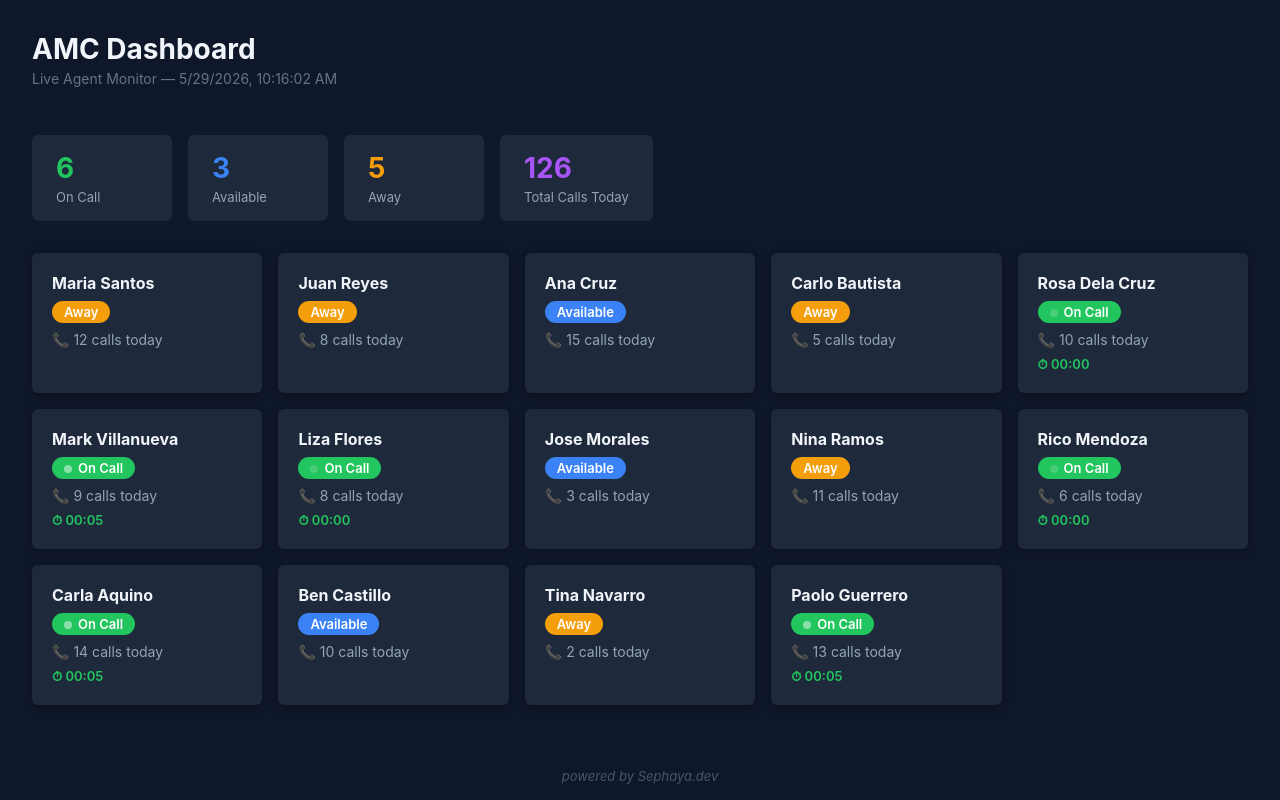
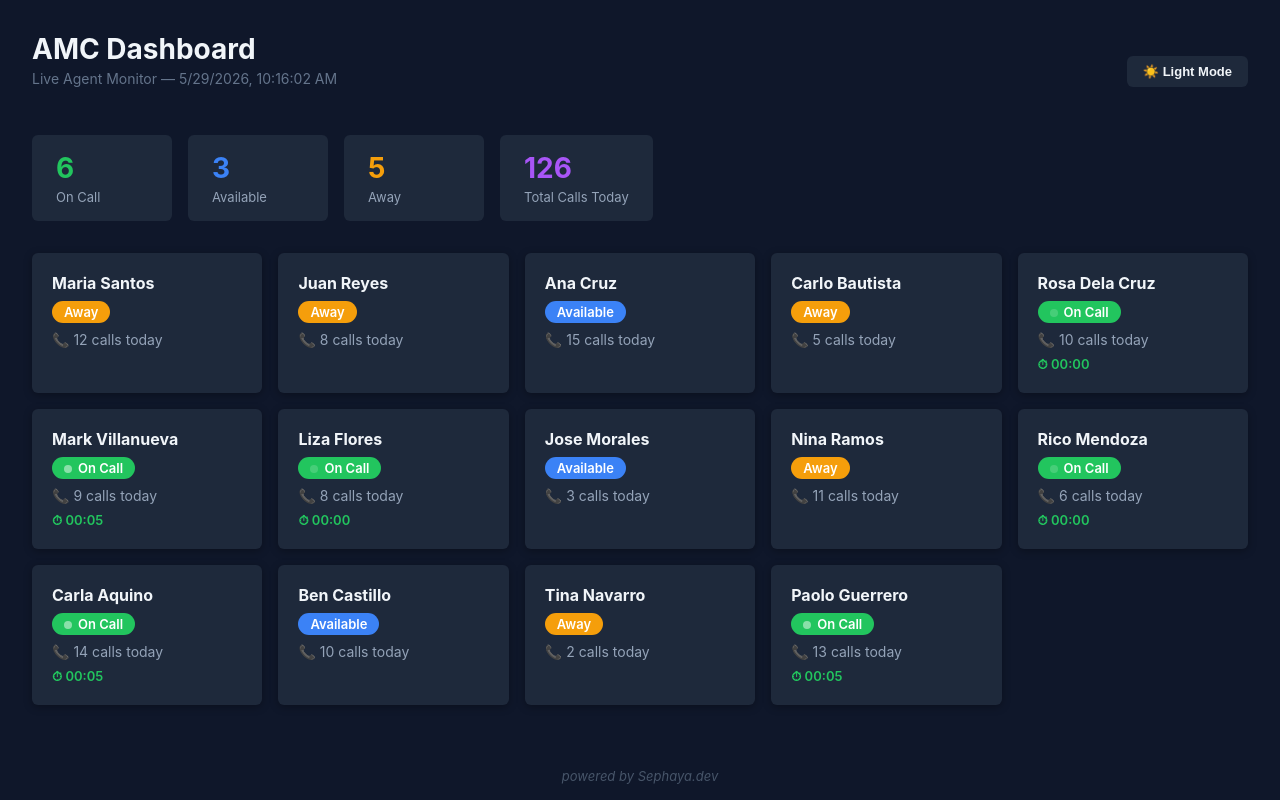
Before and after one commit to jdalmeria-tech/amccssci-dashboard, a React (Create React App) app: page / in a window 1280 px wide. Built offline with nearby package versions, Linux system fonts and the light colour scheme.

Commit message:
Session 6: light/dark mode toggle

```diff
--- a/src/App.css
+++ b/src/App.css
@@ -77,3 +77,41 @@ body {
   width: 100%;
   background: #0f172a;
 }
+
+.dashboard.light {
+  background: #f1f5f9;
+}
+
+.dashboard.light .summary-card {
+  background: #ffffff;
+  box-shadow: 0 2px 8px rgba(0,0,0,0.08);
+}
+
+.dashboard.light .dashboard-title {
+  color: #0f172a;
+}
+
+.dashboard.light .dashboard-subtitle {
+  color: #475569;
+}
+
+.dashboard.light .brand {
+  background: #f1f5f9;
+  color: #94a3b8;
+}
+
+.toggle-btn {
+  background: #1e293b;
+  color: #f1f5f9;
+  border: none;
+  border-radius: 6px;
+  padding: 8px 16px;
+  font-size: 13px;
+  cursor: pointer;
+  font-weight: 600;
+}
+
+.dashboard.light .toggle-btn {
+  background: #e2e8f0;
+  color: #0f172a;
+}
--- a/src/App.js
+++ b/src/App.js
@@ -18,6 +18,7 @@ const summaryStats = (agents) => [
 
 function App() {
   const [agents, setAgents] = useState(agentsData);
+  const [darkMode, setDarkMode] = useState(true);
 
   useEffect(() => {
     const interval = setInterval(() => {
@@ -38,12 +39,15 @@ function App() {
   }, []);
 
   return (
-    <div className="dashboard">
+    <div className={`dashboard ${darkMode ? 'dark' : 'light'}`}>
       <div className="dashboard-header">
         <div>
           <h1 className="dashboard-title">AMC Dashboard</h1>
           <p className="dashboard-subtitle">Live Agent Monitor — {new Date().toLocaleString()}</p>
         </div>
+        <button className="toggle-btn" onClick={() => setDarkMode(!darkMode)}>
+          {darkMode ? '☀️ Light Mode' : '🌙 Dark Mode'}
+        </button>
       </div>
 
       <div className="summary-bar">
--- a/src/components/AgentCard/AgentCard.css
+++ b/src/components/AgentCard/AgentCard.css
@@ -61,3 +61,16 @@
 .status-away {
   background: #f59e0b;
 }
+
+.dashboard.light .agent-card {
+  background: #ffffff;
+  box-shadow: 0 2px 8px rgba(0,0,0,0.08);
+}
+
+.dashboard.light .agent-name {
+  color: #0f172a;
+}
+
+.dashboard.light .agent-calls {
+  color: #475569;
+}
```
